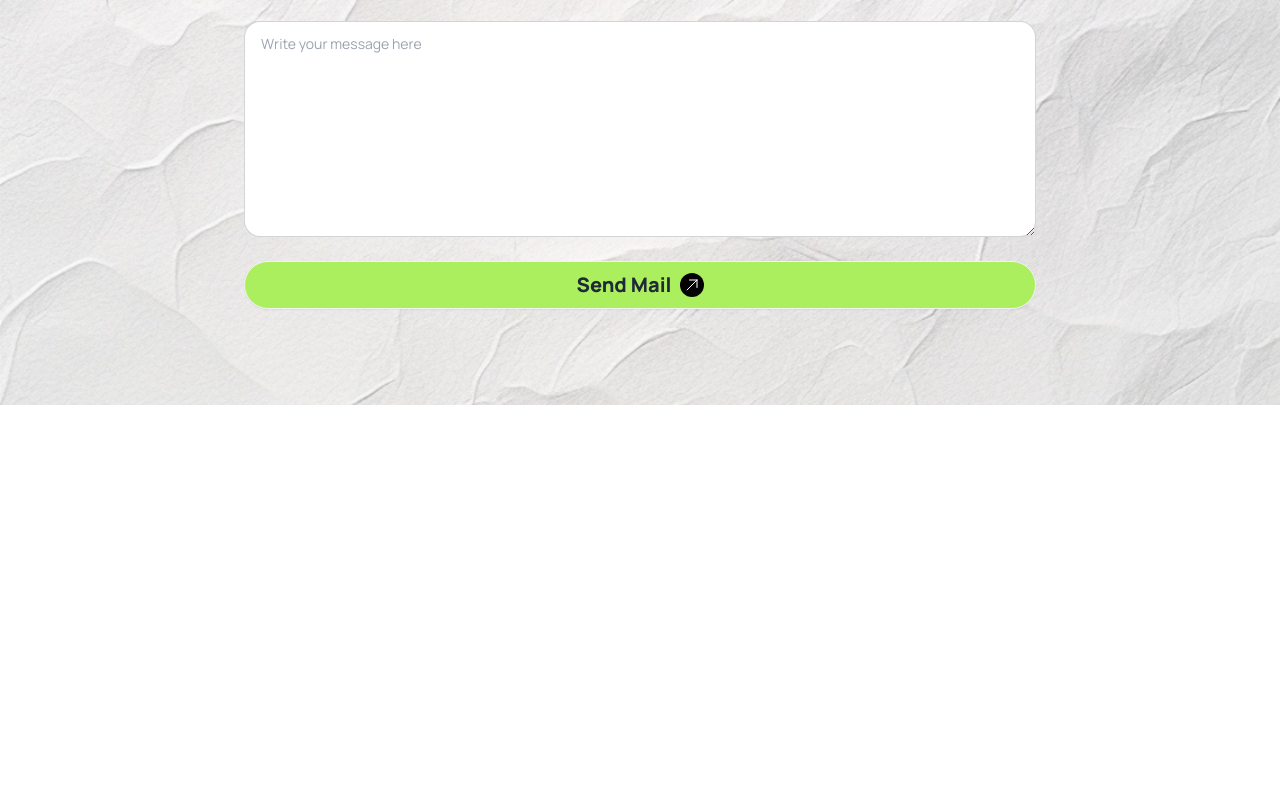
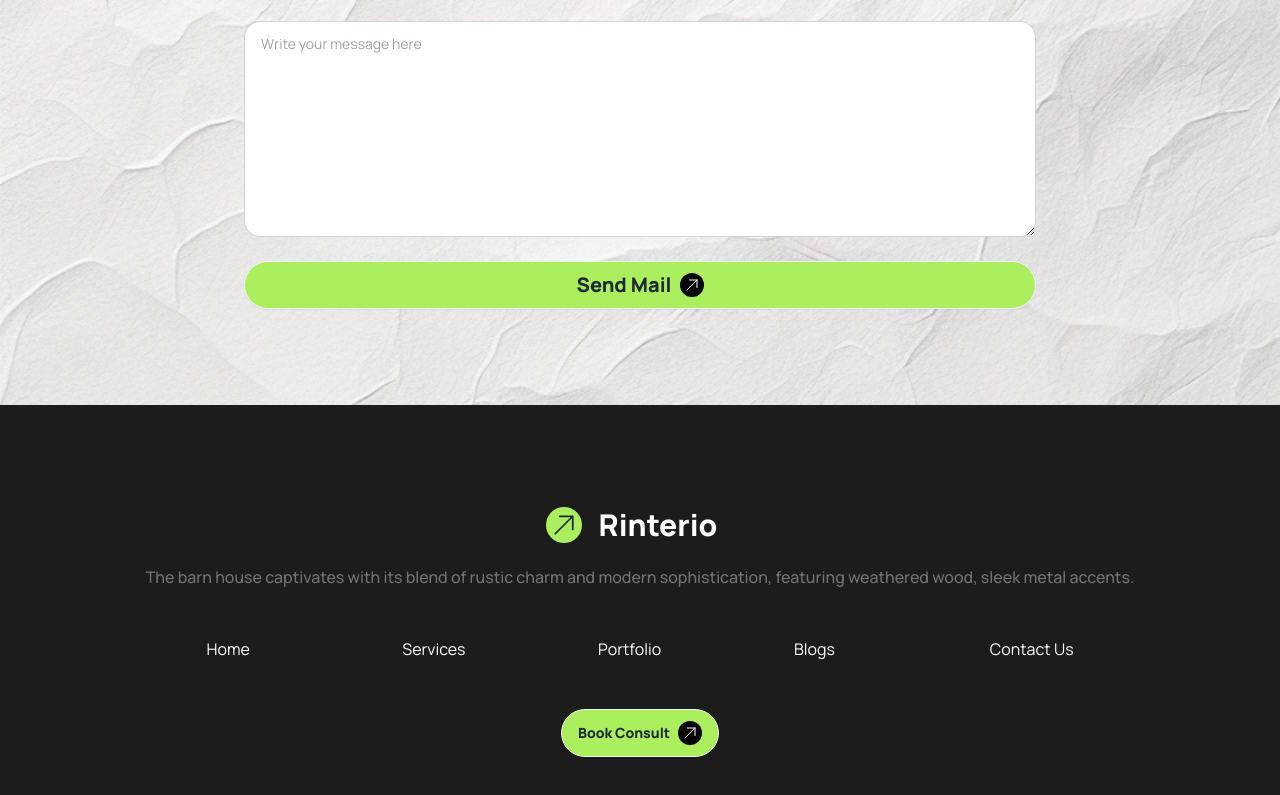
Before and after one commit to omlan99/Rinterio, a plain HTML site: page index.html in a window 1280 px wide. Shown: the part 3701-4496 px from the top of the page. Before the commit the page ends 4106 px from the top, so only its background shows below. Drawn offline with nearby package versions, Linux system fonts and the light colour scheme.

Commit message:
footer and next project commit

```diff
--- a/index.html
+++ b/index.html
@@ -57,7 +57,7 @@
               </ul>
             </div>
             <div class="navbar-end">
-              <a href="">
+              <a href="" class=" hidden md:block">
                 <svg
                   class="w-12 h-12 p-2 rounded-full bg-[#fff] shadow-lg"
                   xmlns="http://www.w3.org/2000/svg"
@@ -74,7 +74,7 @@
                   />
                 </svg>
               </a>
-              <a href="" class="mx-2">
+              <a href="" class="mx-2 hidden md:block">
                 <svg
                   class="w-12 h-12 p-2 rounded-full bg-[#fff] shadow-lg"
                   xmlns="http://www.w3.org/2000/svg"
@@ -365,7 +365,7 @@
            </section>
            <!-- next project section -->
             <section class="bg-[url('./assets/bg.jpg')] bg-center bg-cover bg-no-repeat py-24 lg:container mx-auto">
-              <div class="flex flex-col justify-center items-center">
+              <div class="flex flex-col justify-center items-center mx-5">
                 <div class="flex flex-col items-center justify-center">
                   <div class="text-center relative" >
                     <a href="" class="btn bg-[rgba(171,239,95,0.2)] rounded-full mb-4">
@@ -376,15 +376,15 @@
                     </a>
                   </div>
                   <h1 class="pt-4 pb-6 font-bold text-4xl">Let’s Discuss Next Project</h1>
-                    <p class="font-medium pb-8">The barn house captivates with its blend of rustic charm and modern sophistication, featuring weathered wood, sleek metal accents.</p>
+                    <p class="font-medium pb-8 text-wrap">The barn house captivates with its blend of rustic charm and modern sophistication, featuring weathered wood, sleek metal accents.</p>
                 </div>
-                <div class="grid grid-cols-2 gap-6" >
+                <div class="grid grid-col-1 lg:grid-cols-2 gap-6" >
                   <input type="text" placeholder="Frist Name*"   class="input input-bordered w-96 rounded-full placeholder:text-sm" />
                   <input type="text" placeholder="Last Name*"    class="input input-bordered w-96 rounded-full placeholder:text-sm" />
                   <input type="text" placeholder="Phone Number*" class="input input-bordered w-96 rounded-full placeholder:text-sm" />
                   <input type="text" placeholder="Email Number*" class="input input-bordered w-96 rounded-full placeholder:text-sm" />
-                  <textarea class="textarea textarea-bordered col-span-2 row-span-10  rounded-2xl" placeholder="Write your message here"></textarea>
-                  <button class="btn rounded-full bg-[#Abef5f] font-extrabold text-xl col-span-2 px-4">Send Mail <svg
+                  <textarea class="textarea textarea-bordered lg:col-span-2 row-span-10  rounded-2xl" placeholder="Write your message here"></textarea>
+                  <button class="btn rounded-full bg-[#Abef5f] font-extrabold text-xl lg:col-span-2 px-4">Send Mail <svg
                     class="size-6 p-1 rounded-full bg-[#030303] text-white"
                     xmlns="http://www.w3.org/2000/svg"
                     fill="none"
@@ -403,6 +403,56 @@
               </div>
             </section>
     </main>
-    <footer></footer>
+    <footer class="py-24 bg-[#1c1c1c]">
+      <div class="flex flex-col justify-center items-center" >
+        <div class="flex items-center justify-center">
+          <svg
+                class="w-9 h-9 p-1 rounded-full bg-[#ABEF5F]"
+                xmlns="http://www.w3.org/2000/svg"
+                fill="none"
+                viewBox="0 0 24 24"
+                stroke-width="1.5"
+                stroke="currentColor"
+                class="size-6"
+              >
+                <path
+                  stroke-linecap="round"
+                  stroke-linejoin="round"
+                  d="m4.5 19.5 15-15m0 0H8.25m11.25 0v11.25"
+                />
+              </svg>
+
+              <a class="btn btn-ghost text-white text-3xl font-extrabold">Rinterio</a>
+
+        </div>
+        <p class="font-medium pt-4 pb-12 text-[#737373]">The barn house captivates with its blend of rustic charm and modern sophistication, featuring weathered wood, sleek metal accents.</p>
+        <div class="mb-12">
+          <ul class="grid grid-cols-5 gap-28">
+            <li><a href="" class="text-white">Home</a></li>
+            <li><a href="" class="text-white">Services</a></li>
+            <li><a href="" class="text-white">Portfolio</a></li>
+            <li><a href="" class="text-white">Blogs</a></li>
+            <li><a href="" class="text-white">Contact Us</a></li>
+          </ul>
+        </div>
+        <a class="btn font-extrabold bg-[#ABEF5F] rounded-full"
+                >Book Consult
+                <svg
+                  class="size-6 p-1 rounded-full bg-[#030303] text-white"
+                  xmlns="http://www.w3.org/2000/svg"
+                  fill="none"
+                  viewBox="0 0 24 24"
+                  stroke-width="1.5"
+                  stroke="currentColor"
+                >
+                  <path
+                    stroke-linecap="round"
+                    stroke-linejoin="round"
+                    d="m4.5 19.5 15-15m0 0H8.25m11.25 0v11.25"
+                  />
+                  </svg>
+                </a>
+      </div>
+    </footer>
   </body>
 </html>
```
